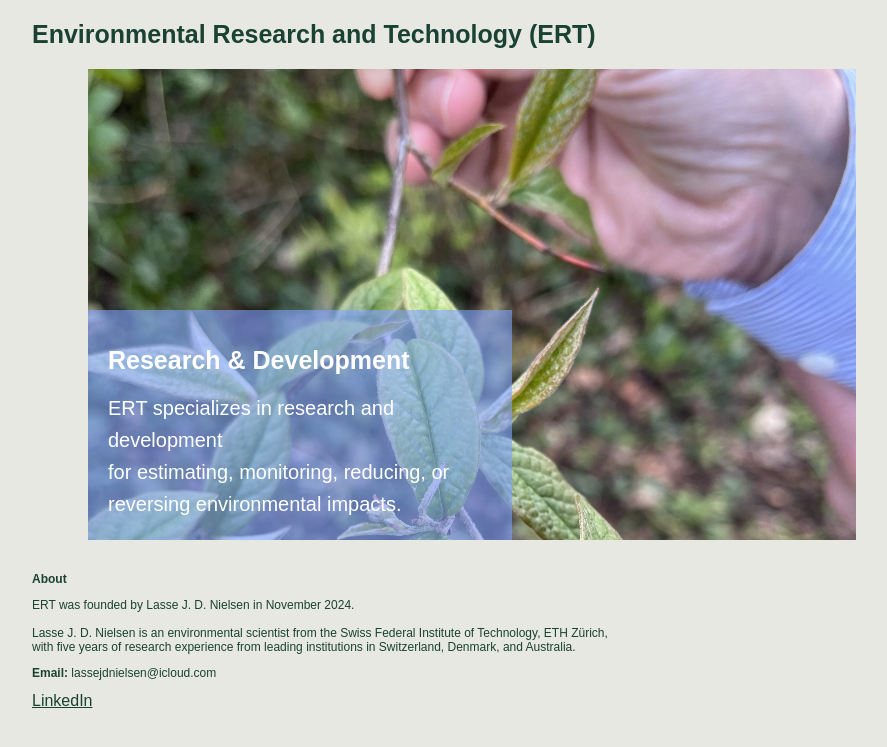
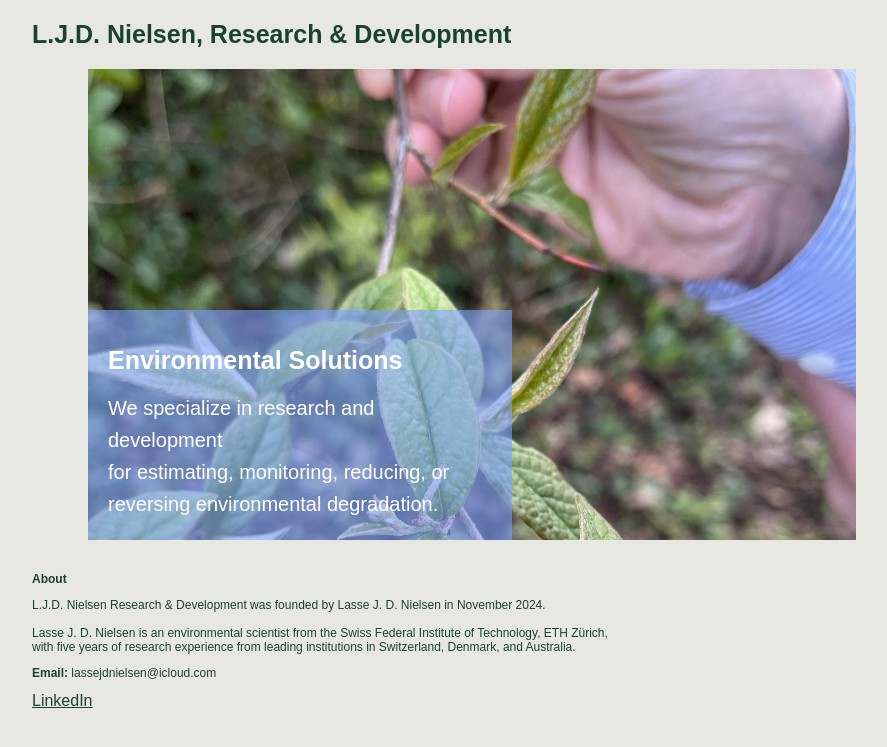
Before and after one commit to ljdnielsen/environmentalresearch-tech.github.io, a Jekyll site: the page built from README.md, in a window 1280 px wide. Shown: the top 747 px of the page, without its empty margins (168-1055 px from the left). Built offline with Jekyll 4.4.1, drawn with Linux system fonts in a browser that asks for light colours; our own code applies the rules of GitHub Pages for plain Markdown files.

Commit message:
L.J.D. Nielsen, Research & Development

```diff
--- a/_layouts/default.html
+++ b/_layouts/default.html
@@ -1,7 +1,7 @@
 <!DOCTYPE html>
 <html>
 <head>
-    <title>Environmental Research and Technology (ERT)</title>
+    <title>L.J.D. Nielsen, Research & Development</title>
     <style>
         html, body {
             margin: 0;
@@ -79,20 +79,20 @@
 <body>
     <header>
         <div class="header-container">
-            <a href="#" class="header-link">Environmental Research and Technology (ERT)</a>
+            <a href="#" class="header-link">L.J.D. Nielsen, Research & Development</a>
         </div>
     </header>
     <div class="image-container">
         <img src="/docs/images/branch3.jpg" alt="Descriptive Alt Text">
         <div class="text-overlay">
-            <h1>Research & Development</h1>
-            <text>ERT specializes in research and development<br>
-            for estimating, monitoring, reducing, or reversing environmental impacts.</text>
+            <h1>Environmental Solutions</h1>
+            <text>We specialize in research and development<br>
+            for estimating, monitoring, reducing, or reversing environmental degradation.</text>
         </div>
     </div>
     <footer>
         <p><b>About</b></p>
-        <p>ERT was founded by Lasse J. D. Nielsen in November 2024.<br>
+        <p>L.J.D. Nielsen Research & Development was founded by Lasse J. D. Nielsen in November 2024.<br>
             <br>
         Lasse J. D. Nielsen is an environmental scientist from the Swiss Federal Institute of Technology, ETH Zürich, <br>
         with five years of research experience from leading institutions in Switzerland, Denmark, and Australia.</p>
```
